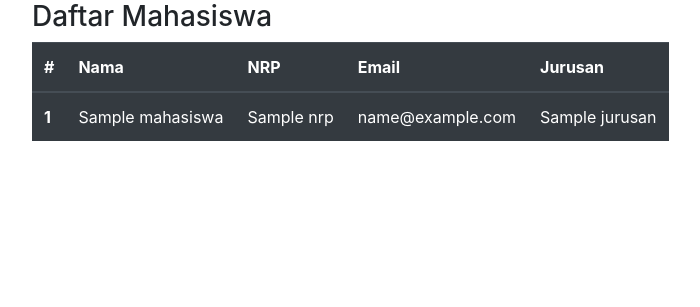
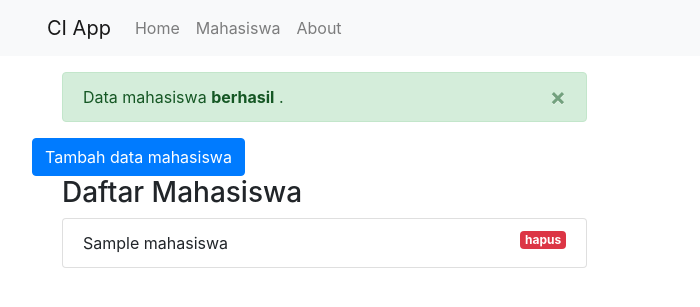
Before and after one commit to omRangga/CI-APP, a PHP site: the page made by application/views/mahasiswa/index.php in a window 1280 px wide. Shown: the top 307 px of the page, without its empty margins (38-738 px from the left). Run offline with PHP 8.4, Linux system fonts and the light colour scheme; the template is opened without the code that fills it: most values are stand-ins (such as "Sample title", 1, 10 or a date in 2020); data that the repository does not hold is empty.

Commit message:
Commit #3

```diff
--- /dev/null
+++ b/application/views/home/index.php
@@ -0,0 +1,2 @@
+
+    <h1>Hello, <?= $nama ?></h1>
--- a/application/views/mahasiswa/index.php
+++ b/application/views/mahasiswa/index.php
@@ -1,51 +1,35 @@
-<!doctype html>
-<html lang="en">
-  <head>
-    <!-- Required meta tags -->
-    <meta charset="utf-8">
-    <meta name="viewport" content="width=device-width, initial-scale=1, shrink-to-fit=no">
+<div class="container">
+    <?php if ($this->session->flashdata('flash')) : ?>
+        <div class="row mt-3">
+        </div>
+        <div class="col-md-6">
+            <div class="alert alert-success alert-dismissible fade show" role="alert">
+                Data mahasiswa <strong>berhasil</strong> <?= $this->session->flashdata('flash'); ?> .
+                <button type="button" class="close" data-dismiss="alert" aria-label="Close">
+                    <span aria-hidden="true">&times;</span>
+                </button>
+            </div>
+        </div>
+    <?php endif; ?>
+    <div class="row mt-3">
+        <div class="div-col-md-6">
+            <a href="<?= base_url(); ?>mahasiswa/tambah" class="btn btn-primary">Tambah data mahasiswa</a>
+        </div>
+    </div>
 
-    <!-- Bootstrap CSS -->
-    <link rel="stylesheet" href="https://stackpath.bootstrapcdn.com/bootstrap/4.3.1/css/bootstrap.min.css" integrity="sha384-ggOyR0iXCbMQv3Xipma34MD+dH/1fQ784/j6cY/iJTQUOhcWr7x9JvoRxT2MZw1T" crossorigin="anonymous">
 
-    <title>Data Mahasiwa</title>
-  </head>
-  <body>
-  <div class="container">
-    <div class="row">
-      <div class="cel-6">
-        <h3>Daftar Mahasiswa</h3>
-        <table class="table table-hover table-dark">
-  <thead>
-    <tr>
-      <th scope="col">#</th>
-      <th scope="col">Nama</th>
-      <th scope="col">NRP</th>
-      <th scope="col">Email</th>
-      <th scope="col">Jurusan</th>
-    </tr>
-  </thead>
-  <tbody>
-    <?php $i=1;?>
-    <?php foreach($mahasiswa as $mhs):?>
-    <tr>
-      <th scope="row"><?= $i++ ?></th>
-      <td> <?= $mhs['nama']; ?> </td>
-      <td><?= $mhs['nrp']; ?></td>
-      <td><?= $mhs['email']; ?></td>
-      <td><?= $mhs['jurusan']; ?></td>
-    </tr>
-    <?php endforeach;?>
-  </tbody>
-</table>
-      </div>
+
+    <div class="row-mt-3">
+        <div class="col-md-6">
+            <h3>Daftar Mahasiswa</h3>
+            <ul class="list-group">
+                <?php foreach ($mahasiswa as $mhs) : ?>
+                    <li class="list-group-item">
+                        <?= $mhs['nama']; ?>
+                        <a href="<?= base_url(); ?>mahasiswa/hapus/<?= $mhs['id']; ?>" class="badge badge-danger float-right" onclick="return confirm('yakin?');">hapus</a>
+                    </li>
+                <?php endforeach ?>
+            </ul>
+        </div>
     </div>
-  </div>
-
-    <!-- Optional JavaScript -->
-    <!-- jQuery first, then Popper.js, then Bootstrap JS -->
-    <script src="https://code.jquery.com/jquery-3.3.1.slim.min.js" integrity="sha384-q8i/X+965DzO0rT7abK41JStQIAqVgRVzpbzo5smXKp4YfRvH+8abtTE1Pi6jizo" crossorigin="anonymous"></script>
-    <script src="https://cdnjs.cloudflare.com/ajax/libs/popper.js/1.14.7/umd/popper.min.js" integrity="sha384-UO2eT0CpHqdSJQ6hJty5KVphtPhzWj9WO1clHTMGa3JDZwrnQq4sF86dIHNDz0W1" crossorigin="anonymous"></script>
-    <script src="https://stackpath.bootstrapcdn.com/bootstrap/4.3.1/js/bootstrap.min.js" integrity="sha384-JjSmVgyd0p3pXB1rRibZUAYoIIy6OrQ6VrjIEaFf/nJGzIxFDsf4x0xIM+B07jRM" crossorigin="anonymous"></script>
-  </body>
-</html>
+</div>
--- /dev/null
+++ b/application/views/template/footer.php
@@ -0,0 +1,7 @@
+<!-- Optional JavaScript -->
+    <!-- jQuery first, then Popper.js, then Bootstrap JS -->
+    <script src="https://code.jquery.com/jquery-3.3.1.slim.min.js" integrity="sha384-q8i/X+965DzO0rT7abK41JStQIAqVgRVzpbzo5smXKp4YfRvH+8abtTE1Pi6jizo" crossorigin="anonymous"></script>
+    <script src="https://cdnjs.cloudflare.com/ajax/libs/popper.js/1.14.7/umd/popper.min.js" integrity="sha384-UO2eT0CpHqdSJQ6hJty5KVphtPhzWj9WO1clHTMGa3JDZwrnQq4sF86dIHNDz0W1" crossorigin="anonymous"></script>
+    <script src="https://stackpath.bootstrapcdn.com/bootstrap/4.3.1/js/bootstrap.min.js" integrity="sha384-JjSmVgyd0p3pXB1rRibZUAYoIIy6OrQ6VrjIEaFf/nJGzIxFDsf4x0xIM+B07jRM" crossorigin="anonymous"></script>
+  </body>
+</html>
--- /dev/null
+++ b/application/views/template/header.php
@@ -0,0 +1,29 @@
+<!doctype html>
+<html lang="en">
+  <head>
+    <!-- Required meta tags -->
+    <meta charset="utf-8">
+    <meta name="viewport" content="width=device-width, initial-scale=1, shrink-to-fit=no">
+
+    <!-- Bootstrap CSS -->
+    <link rel="stylesheet" href="https://stackpath.bootstrapcdn.com/bootstrap/4.3.1/css/bootstrap.min.css" integrity="sha384-ggOyR0iXCbMQv3Xipma34MD+dH/1fQ784/j6cY/iJTQUOhcWr7x9JvoRxT2MZw1T" crossorigin="anonymous">
+
+    <title><?php echo $judul ?></title>
+  </head>
+  <body>
+
+  <nav class="navbar navbar-expand-lg navbar-light bg-light">
+      <div class="container">
+  <a class="navbar-brand" href="#">CI App</a>
+  <button class="navbar-toggler" type="button" data-toggle="collapse" data-target="#navbarNavAltMarkup" aria-controls="navbarNavAltMarkup" aria-expanded="false" aria-label="Toggle navigation">
+    <span class="navbar-toggler-icon"></span>
+  </button>
+  <div class="collapse navbar-collapse" id="navbarNavAltMarkup">
+    <div class="navbar-nav">
+      <a class="nav-item nav-link" href="<?= base_url(); ?>">Home <span class="sr-only">(current)</span></a>
+      <a class="nav-item nav-link" href="<?= base_url(); ?>mahasiswa">Mahasiswa</a>
+      <a class="nav-item nav-link" href="#">About</a>
+        </div>
+    </div>
+  </div>
+</nav>
```
Also changed, not shown: application/controllers/Mahasiswa.php (+38 -36 lines), application/views/mahasiswa/tambah.php (added, +51 -0 lines).
